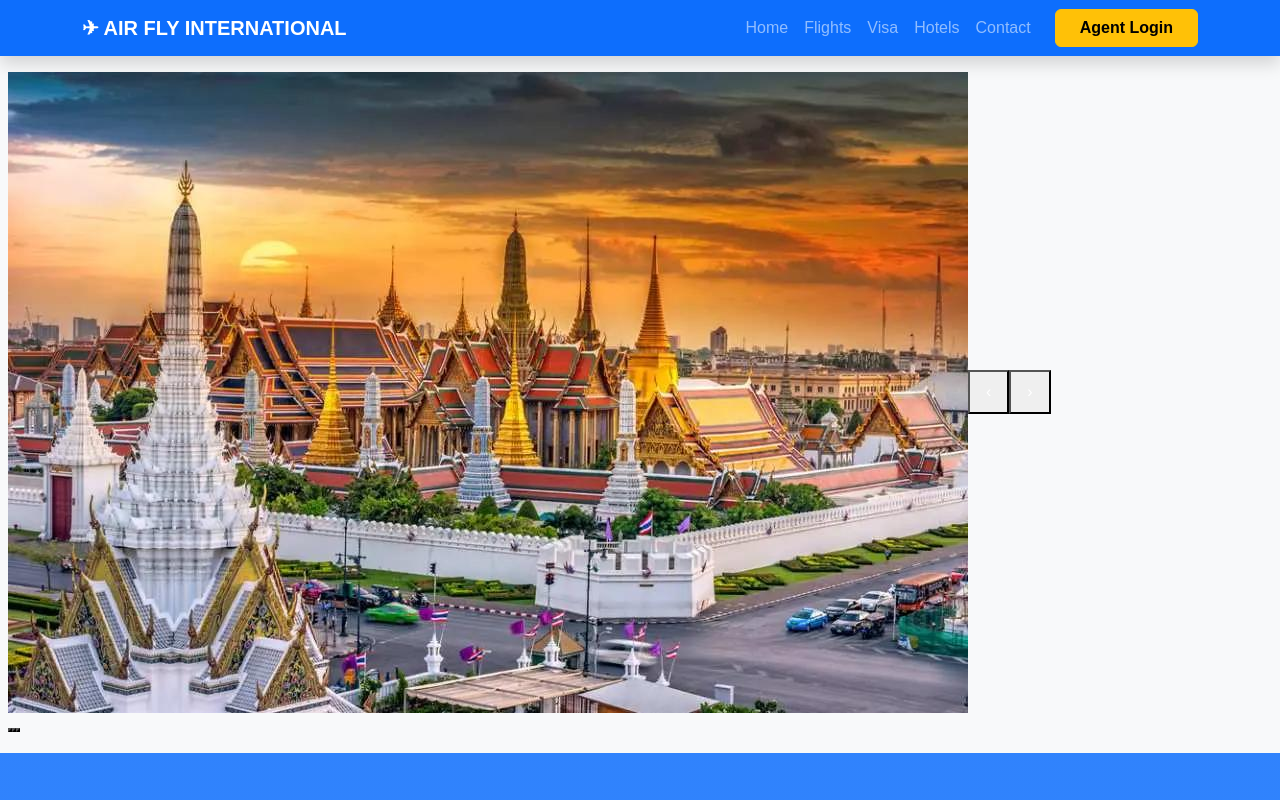
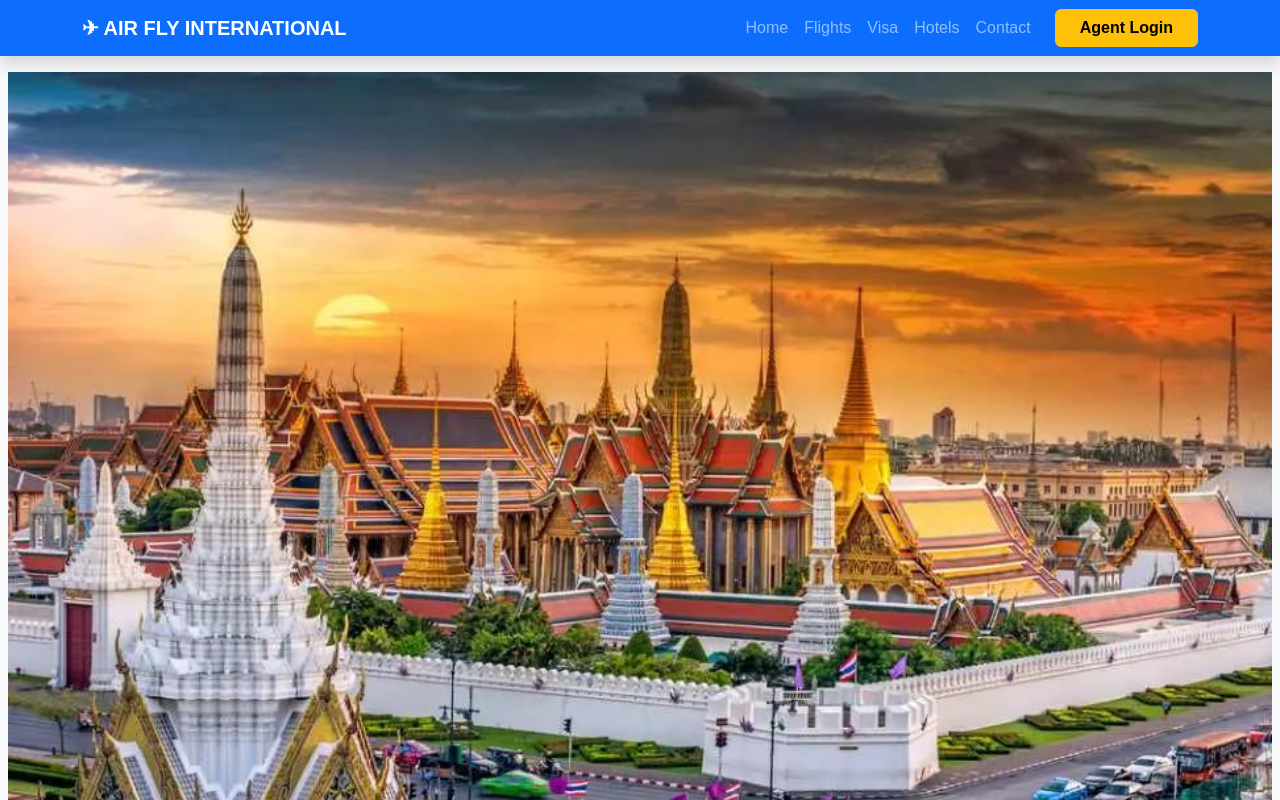
Before and after one commit to airflyintl-ui/airfly-b2b-portal, a Next.js app in the folder frontend/: page / in a window 1280 px wide. Shown: the top 800 px of the page. Built offline with nearby package versions, Linux system fonts and the light colour scheme.

Commit message:
Refactor image layout in TravelSlider component
Wrap image in a div for better layout control and styling.

```diff
--- a/frontend/components/TravelSlider.tsx
+++ b/frontend/components/TravelSlider.tsx
@@ -51,12 +51,19 @@ export default function TravelSlider() {
       <div className="relative mx-auto w-full max-w-7xl overflow-hidden rounded-xl shadow-xl">
 
         {/* Full Poster Image - No Extra Logo */}
-        <img
-          key={slide.image}
-          src={slide.image}
-          alt={slide.title}
-          className="block h-auto w-full object-contain"
-        />
+        <div className="w-full bg-gray-100 flex items-center justify-center">
+  <img
+    key={slide.image}
+    src={slide.image}
+    alt={slide.title}
+    className="block w-full h-auto max-h-none object-contain"
+    style={{
+      width: "100%",
+      height: "auto",
+      objectFit: "contain",
+    }}
+  />
+</div>
 
         {/* Previous */}
         <button
```
